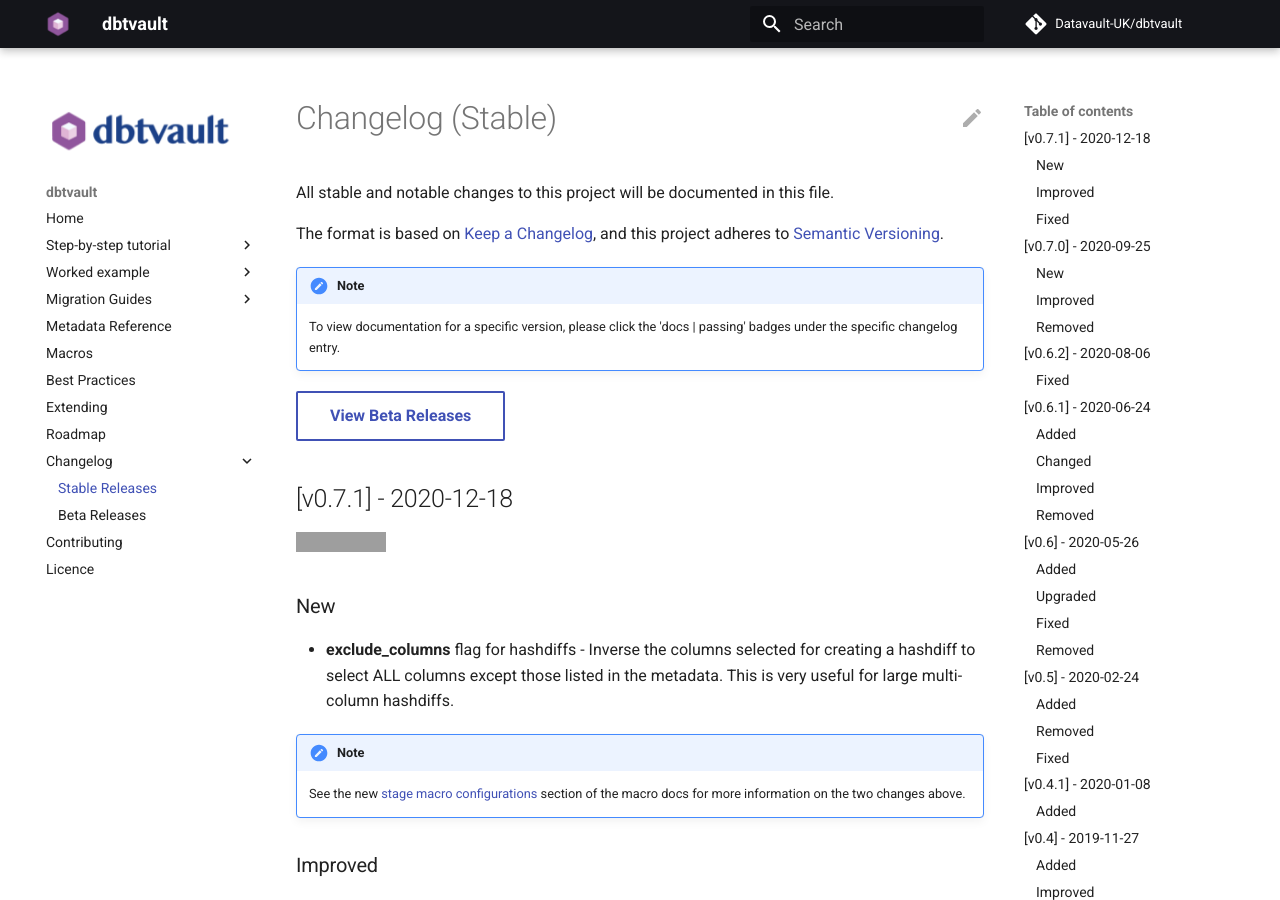
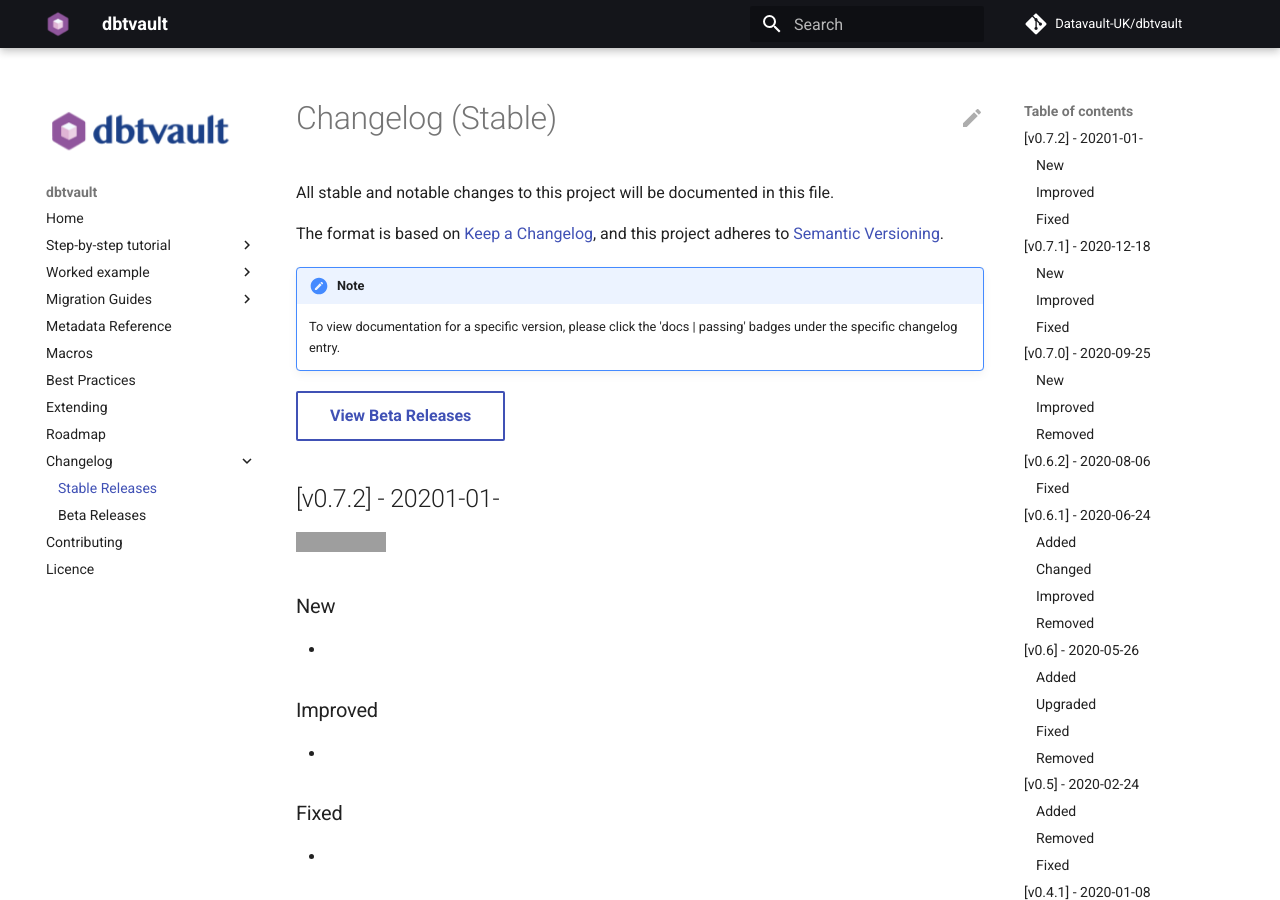
Before and after one commit to Datavault-UK/automate-dv-docs, an MkDocs documentation site: the page built from docs/changelog/stable.md, in a window 1280 px wide and 900 px high. Built offline with MkDocs 1.6.1 and Material for MkDocs 9.7.7, drawn with Linux system fonts in a browser that asks for light colours; comment, search, counter and statistics services are not loaded; grey boxes are pictures that could not be loaded.

Commit message:
Removed 0.7.1 references and added 0.7.2 stub

```diff
--- a/docs/changelog/stable.md
+++ b/docs/changelog/stable.md
@@ -8,6 +8,21 @@
     To view documentation for a specific version, please click the 'docs | passing' badges under the specific changelog entry.
 
 [View Beta Releases](beta.md){: .md-button }
+
+## [v0.7.2] - 20201-01-
+[![Documentation Status](https://readthedocs.org/projects/dbtvault/badge/?version=v0.7.2)](https://dbtvault.readthedocs.io/en/v0.7.2/?badge=v0.7.2)
+
+### New
+
+-
+
+### Improved
+
+-
+
+### Fixed
+
+-
 
 ## [v0.7.1] - 2020-12-18
 [![Documentation Status](https://readthedocs.org/projects/dbtvault/badge/?version=v0.7.1)](https://dbtvault.readthedocs.io/en/v0.7.1/?badge=v0.7.1)
```
Also changed, not shown: docs/macros.md (+0 -6 lines).
